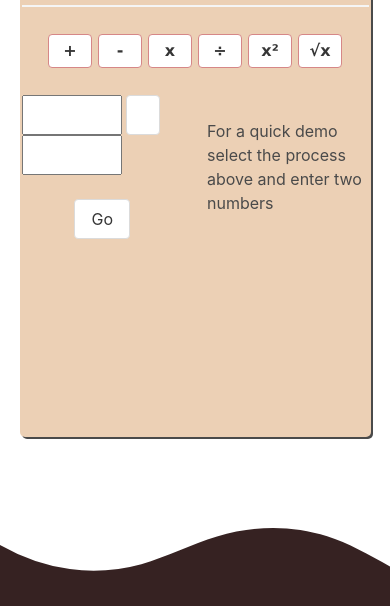
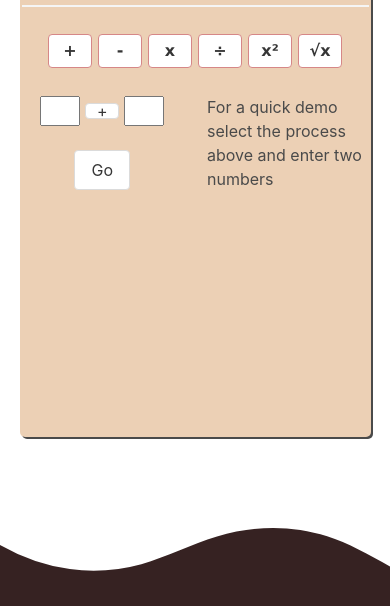
Before and after one commit to sinayanaik/mental-math, a plain HTML site: page index.html in a window 390 px wide. Shown: the part 238-844 px from the top of the page. Drawn offline with Linux system fonts and the light colour scheme.

Commit message:
input number

```diff
--- a/index.html
+++ b/index.html
@@ -53,10 +53,10 @@
                 <div class="inputdata column">
                     <div class="inputnumbers">
                         <label for="num1"></label>
-                        <input id="num1" type="number">
-                        <button class="button"></button>
+                        <input id="num1" type="text">
+                        <button class="button">+</button>
                         <label for="num2"></label>
-                        <input id="num2" type="number">
+                        <input id="num2" type="text">
                     </div>
 
                     <br>
--- a/style.css
+++ b/style.css
@@ -110,3 +110,22 @@
     width: 100px;
     height: 40px;
 }
+.inputnumbers{
+    display: flex;
+    justify-content: center;
+    align-items: center;
+}
+@media(max-width:400px){
+    .inputdata input{
+        width: 40px;
+        height: 30px;
+    }
+    .inputnumbers button{
+        width: 5px;
+        height: 5px;
+        justify-content: center;
+        align-items: center;
+        margin-left: 5px;
+        margin-right: 5px;
+    }
+}
```
